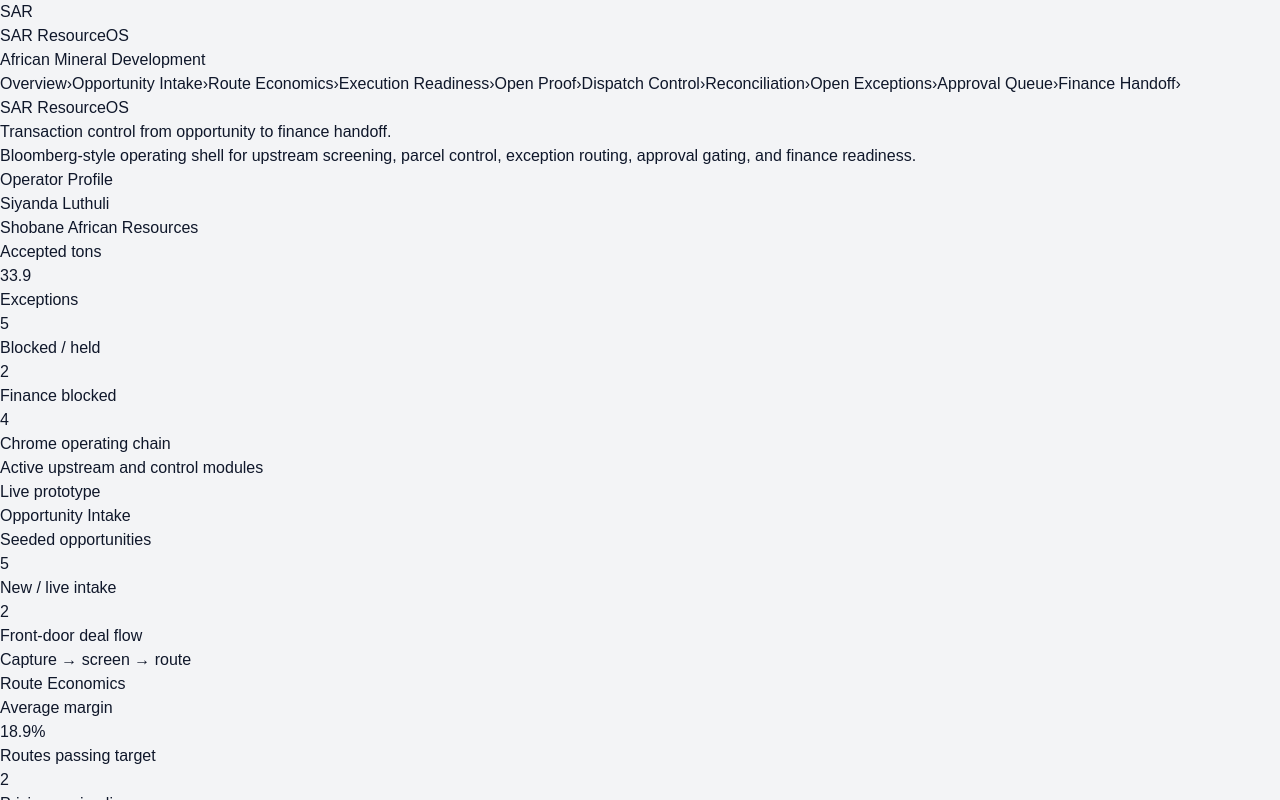
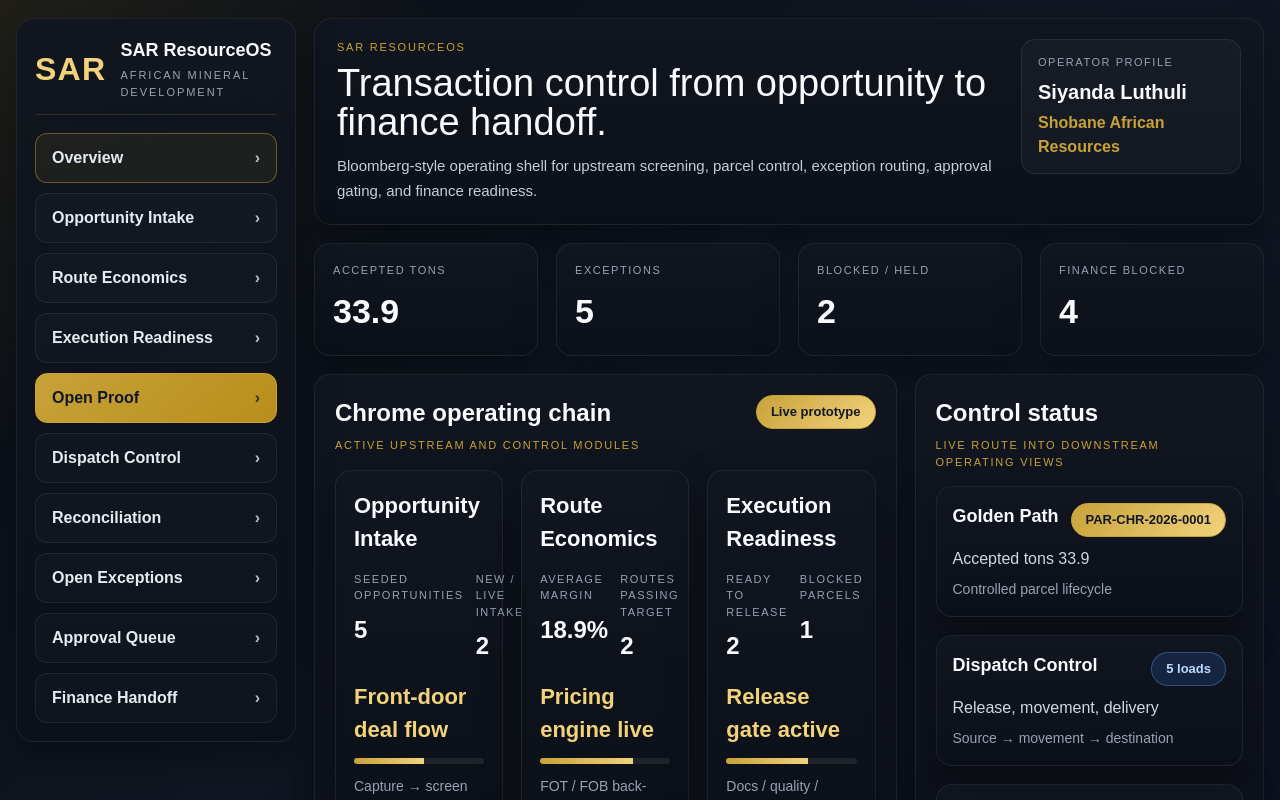
Before and after one commit to shobanesiyanda/sar-resourceos-golden-path-proof, a Next.js app: page / in a window 1280 px wide. Shown: the top 800 px of the page. Built offline with nearby package versions, Linux system fonts and the light colour scheme.

Commit message:
Add Bloomberg shell foundation

```diff
--- a/app/globals.css
+++ b/app/globals.css
@@ -337,3 +337,454 @@ th {
     font-size: 24px;
   }
 }
+.bb-shell {
+  background:
+    radial-gradient(circle at top left, rgba(200, 162, 57, 0.12), transparent 22%),
+    linear-gradient(135deg, #090d14 0%, #101722 35%, #0b1320 100%);
+  color: #f8fafc;
+  padding: 18px 0 32px;
+  min-height: 100vh;
+}
+
+.bb-shell-inner {
+  width: 100%;
+  max-width: 1440px;
+  margin: 0 auto;
+  padding: 0 16px;
+  display: grid;
+  grid-template-columns: 280px minmax(0, 1fr);
+  gap: 18px;
+}
+
+.bb-main {
+  display: grid;
+  gap: 18px;
+  min-width: 0;
+}
+
+.bb-sidebar,
+.bb-panel,
+.bb-topbar,
+.bb-module-panel,
+.bb-status-card,
+.bb-kpi-card {
+  background: linear-gradient(180deg, rgba(17, 22, 31, 0.96) 0%, rgba(12, 16, 24, 0.98) 100%);
+  border: 1px solid rgba(255, 255, 255, 0.07);
+  box-shadow: 0 18px 40px rgba(0, 0, 0, 0.34);
+}
+
+.bb-sidebar {
+  border-radius: 18px;
+  padding: 18px;
+  position: sticky;
+  top: 16px;
+  align-self: start;
+  min-width: 0;
+}
+
+.bb-brand-block {
+  display: flex;
+  align-items: center;
+  gap: 14px;
+  margin-bottom: 18px;
+  padding-bottom: 14px;
+  border-bottom: 1px solid rgba(200, 162, 57, 0.18);
+}
+
+.bb-brand-mark {
+  font-size: 32px;
+  font-weight: 900;
+  letter-spacing: 0.04em;
+  color: #f2d37c;
+}
+
+.bb-brand-title {
+  font-size: 18px;
+  font-weight: 800;
+  color: #f8fafc;
+}
+
+.bb-brand-subtitle {
+  font-size: 11px;
+  color: #9aa5b3;
+  text-transform: uppercase;
+  letter-spacing: 0.18em;
+  margin-top: 3px;
+}
+
+.bb-nav {
+  display: grid;
+  gap: 10px;
+}
+
+.bb-nav-link {
+  min-height: 50px;
+  padding: 0 16px;
+  border-radius: 12px;
+  display: flex;
+  align-items: center;
+  justify-content: space-between;
+  color: #e6ebf2;
+  border: 1px solid rgba(255, 255, 255, 0.07);
+  background: rgba(255, 255, 255, 0.02);
+  font-weight: 700;
+  text-decoration: none;
+}
+
+.bb-nav-link.is-active {
+  border-color: rgba(200, 162, 57, 0.45);
+  background: rgba(200, 162, 57, 0.08);
+}
+
+.bb-nav-link.is-primary {
+  background: linear-gradient(135deg, #c8a239 0%, #b88d1b 100%);
+  color: #111827;
+  border-color: #c8a239;
+}
+
+.bb-nav-arrow {
+  opacity: 0.8;
+}
+
+.bb-topbar {
+  border-radius: 18px;
+  padding: 20px 22px;
+  display: flex;
+  justify-content: space-between;
+  gap: 18px;
+  align-items: flex-start;
+}
+
+.bb-topbar-copy {
+  min-width: 0;
+}
+
+.bb-topbar-eyebrow,
+.bb-panel-subtitle {
+  font-size: 11px;
+  letter-spacing: 0.16em;
+  text-transform: uppercase;
+  color: #c8a239;
+}
+
+.bb-topbar-title {
+  margin: 8px 0 10px;
+  color: #f8fafc;
+  font-size: 38px;
+  line-height: 1.04;
+  max-width: 760px;
+}
+
+.bb-topbar-subtitle {
+  margin: 0;
+  color: #c5ced9;
+  font-size: 15px;
+  line-height: 1.7;
+  max-width: 820px;
+}
+
+.bb-user-card {
+  min-width: 220px;
+  border-radius: 14px;
+  padding: 14px 16px;
+  background: rgba(255, 255, 255, 0.03);
+  border: 1px solid rgba(255, 255, 255, 0.08);
+}
+
+.bb-user-role {
+  color: #98a2b3;
+  font-size: 11px;
+  text-transform: uppercase;
+  letter-spacing: 0.14em;
+  margin-bottom: 6px;
+}
+
+.bb-user-name {
+  color: #f8fafc;
+  font-size: 20px;
+  font-weight: 800;
+}
+
+.bb-user-org {
+  color: #c8a239;
+  font-weight: 700;
+  margin-top: 4px;
+}
+
+.bb-grid {
+  display: grid;
+  gap: 18px;
+}
+
+.bb-grid-kpis {
+  grid-template-columns: repeat(4, minmax(0, 1fr));
+}
+
+.bb-grid-main {
+  grid-template-columns: 1.25fr 0.75fr;
+}
+
+.bb-grid-modules {
+  grid-template-columns: repeat(3, minmax(0, 1fr));
+}
+
+.bb-stack {
+  display: grid;
+  gap: 18px;
+}
+
+.bb-kpi-card,
+.bb-panel,
+.bb-module-panel,
+.bb-status-card {
+  border-radius: 16px;
+}
+
+.bb-kpi-card {
+  padding: 18px;
+}
+
+.bb-kpi-label,
+.bb-module-label {
+  color: #98a2b3;
+  font-size: 11px;
+  text-transform: uppercase;
+  letter-spacing: 0.14em;
+  margin-bottom: 8px;
+}
+
+.bb-kpi-value {
+  color: #f8fafc;
+  font-size: 34px;
+  font-weight: 900;
+}
+
+.bb-panel {
+  padding: 20px;
+}
+
+.bb-panel-head {
+  display: flex;
+  justify-content: space-between;
+  gap: 14px;
+  align-items: flex-start;
+  margin-bottom: 16px;
+}
+
+.bb-panel-title {
+  color: #f8fafc;
+  font-size: 24px;
+  font-weight: 900;
+  margin-bottom: 6px;
+}
+
+.bb-module-panel {
+  padding: 18px;
+  display: block;
+  color: inherit;
+  text-decoration: none;
+}
+
+.bb-module-title {
+  color: #f8fafc;
+  font-size: 22px;
+  font-weight: 900;
+  margin-bottom: 16px;
+}
+
+.bb-module-metrics {
+  display: grid;
+  grid-template-columns: 1fr 1fr;
+  gap: 12px;
+  margin-bottom: 16px;
+}
+
+.bb-module-value {
+  color: #f8fafc;
+  font-size: 24px;
+  font-weight: 900;
+}
+
+.bb-module-highlight {
+  color: #f2d37c;
+  font-size: 22px;
+  font-weight: 900;
+  margin-bottom: 12px;
+}
+
+.bb-progress {
+  height: 6px;
+  border-radius: 999px;
+  background: rgba(255, 255, 255, 0.08);
+  overflow: hidden;
+  margin-bottom: 12px;
+}
+
+.bb-progress-fill {
+  height: 100%;
+  background: linear-gradient(90deg, #c8a239 0%, #f2d37c 100%);
+}
+
+.bb-module-footer,
+.bb-status-footer {
+  color: #98a2b3;
+  font-size: 14px;
+}
+
+.bb-flow-strip {
+  display: grid;
+  grid-template-columns: repeat(5, minmax(0, 1fr));
+  gap: 10px;
+}
+
+.bb-flow-step {
+  border-radius: 14px;
+  padding: 14px;
+  text-align: center;
+  background: rgba(255, 255, 255, 0.03);
+  border: 1px solid rgba(255, 255, 255, 0.07);
+}
+
+.bb-flow-dot {
+  width: 34px;
+  height: 34px;
+  border-radius: 999px;
+  margin: 0 auto 10px;
+  background: rgba(255, 255, 255, 0.08);
+}
+
+.bb-flow-dot.is-active {
+  background: linear-gradient(135deg, #c8a239 0%, #b88d1b 100%);
+}
+
+.bb-flow-text {
+  color: #e5e7eb;
+  font-size: 13px;
+  font-weight: 700;
+}
+
+.bb-status-card {
+  padding: 16px;
+  display: block;
+  color: inherit;
+  text-decoration: none;
+}
+
+.bb-status-top {
+  display: flex;
+  justify-content: space-between;
+  gap: 10px;
+  align-items: flex-start;
+  margin-bottom: 10px;
+}
+
+.bb-status-title {
+  color: #f8fafc;
+  font-size: 18px;
+  font-weight: 900;
+}
+
+.bb-status-sub {
+  color: #d2d7df;
+  margin-bottom: 8px;
+}
+
+.bb-chip {
+  display: inline-flex;
+  align-items: center;
+  justify-content: center;
+  min-height: 34px;
+  padding: 0 14px;
+  border-radius: 999px;
+  font-weight: 800;
+  font-size: 13px;
+  border: 1px solid transparent;
+  max-width: 100%;
+  text-align: center;
+  word-break: break-word;
+}
+
+.bb-chip-blue {
+  color: #bfdbfe;
+  background: rgba(59, 130, 246, 0.16);
+  border-color: rgba(96, 165, 250, 0.35);
+}
+
+.bb-chip-gold {
+  color: #111827;
+  background: linear-gradient(135deg, #c8a239 0%, #f2d37c 100%);
+  border-color: #c8a239;
+}
+
+.bb-chip-red {
+  color: #fecaca;
+  background: rgba(239, 68, 68, 0.15);
+  border-color: rgba(248, 113, 113, 0.35);
+}
+
+.bb-chip-amber {
+  color: #fde68a;
+  background: rgba(245, 158, 11, 0.14);
+  border-color: rgba(251, 191, 36, 0.35);
+}
+
+.bb-notes {
+  display: grid;
+  gap: 12px;
+}
+
+.bb-note {
+  display: grid;
+  grid-template-columns: 16px 1fr;
+  gap: 12px;
+  align-items: start;
+}
+
+.bb-note-dot {
+  width: 10px;
+  height: 10px;
+  border-radius: 999px;
+  background: #60a5fa;
+  margin-top: 8px;
+}
+
+.bb-note-dot.is-gold {
+  background: #c8a239;
+}
+
+.bb-note-text {
+  color: #d2d7df;
+  line-height: 1.7;
+}
+
+@media (max-width: 1200px) {
+  .bb-grid-main,
+  .bb-shell-inner {
+    grid-template-columns: 1fr;
+  }
+
+  .bb-sidebar {
+    position: static;
+  }
+}
+
+@media (max-width: 900px) {
+  .bb-grid-kpis,
+  .bb-grid-modules,
+  .bb-flow-strip {
+    grid-template-columns: 1fr;
+  }
+
+  .bb-topbar {
+    display: grid;
+    grid-template-columns: 1fr;
+  }
+
+  .bb-topbar-title {
+    font-size: 30px;
+  }
+
+  .bb-user-card {
+    min-width: 0;
+  }
+  }
```
